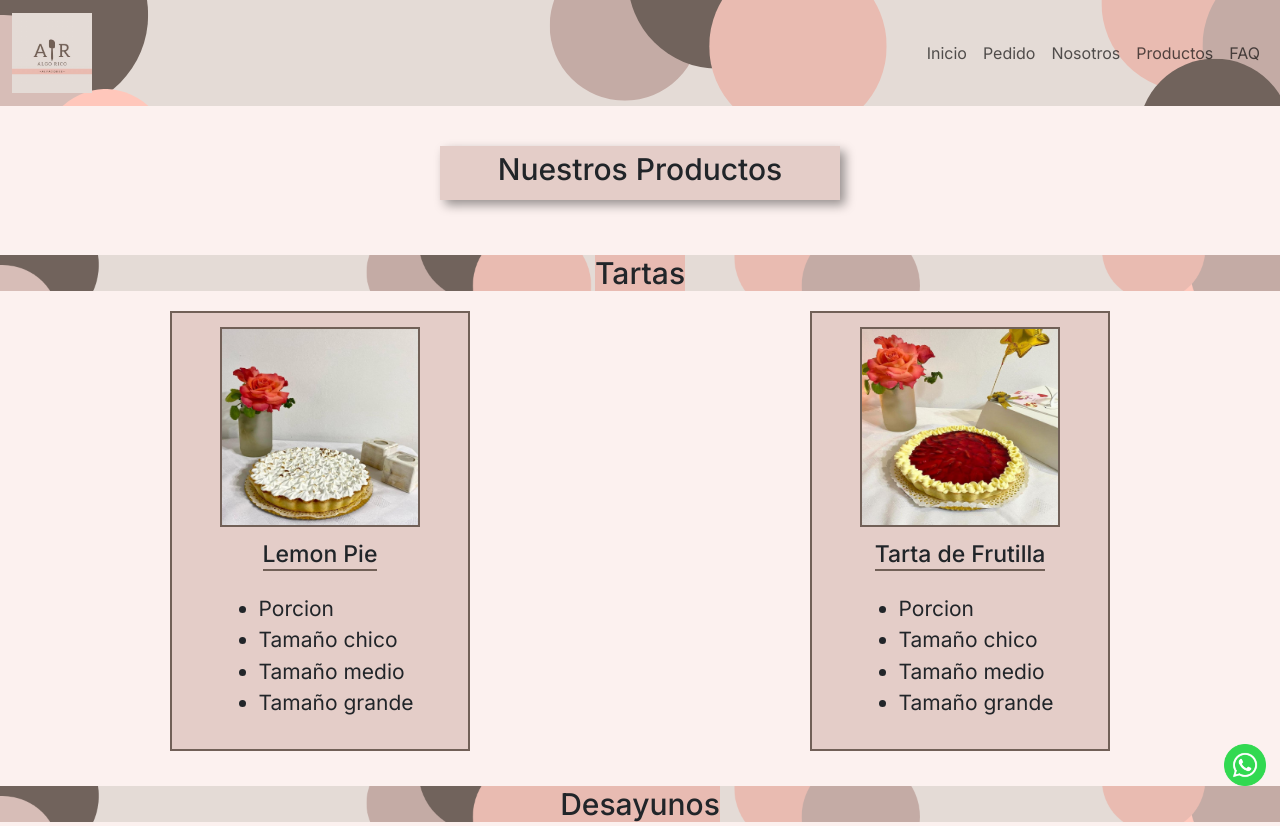
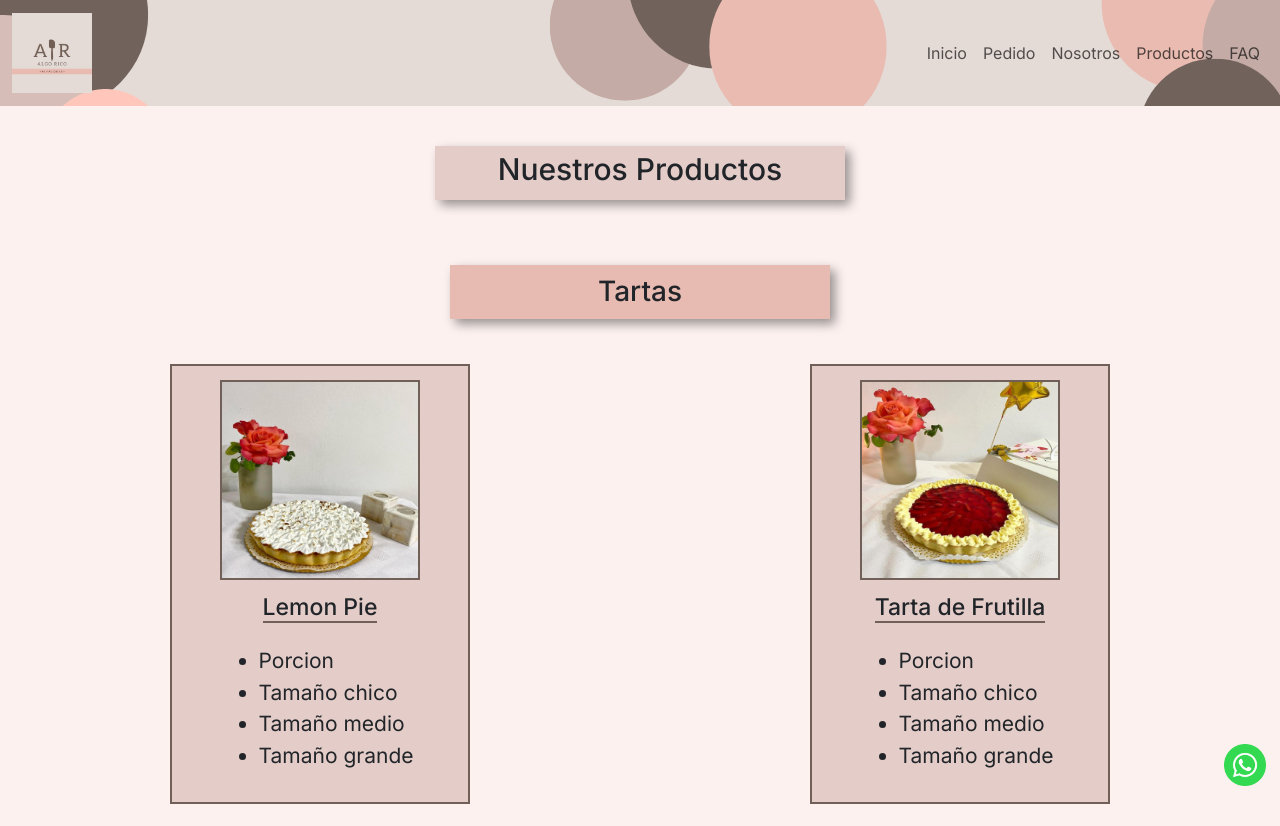
Before and after one commit to SantiBascal/ProyectoFinal-SantiagoBascalCorrea, a website: page pages/productos.html in a window 1280 px wide. Shown: the top 826 px of the page. Drawn offline with nearby package versions, Linux system fonts and the light colour scheme.

Commit message:
Proyecto terminado

```diff
--- a/style/scss/pages/_faq.scss
+++ b/style/scss/pages/_faq.scss
@@ -19,6 +19,7 @@
             font-size: 18px;
             background-color: $colorSecundario;
             text-align: center;
+            padding: 10px 0px;
         }
         p{
             font-size: 17px;
--- a/style/scss/pages/_productos.scss
+++ b/style/scss/pages/_productos.scss
@@ -4,7 +4,7 @@
     align-items: center;
 
     .titulo{
-        margin: 20px 0px;
+        margin: 20px 0px 10px 0px;
         background-color: $colorFooter;
         width: 300px;
         box-shadow: 5px 5px 10px rgba( 0, 0, 0, 0.4);
@@ -22,16 +22,17 @@
     }
 
     .sProductos {
-        margin-top: 10px;
-        width: 100%;
-        background-image: url(../../images/navbar.png);
-        background-size: cover;
+        margin: 25px 0px;
+        width: 280px;
+        background-color: $colorSecundario;
         display: flex;
+        flex-direction: column;
         justify-content: center;
-
+        align-items: center;
+        box-shadow: 5px 5px 10px rgba( 0, 0, 0, 0.4);
         h2 {
             font-size: 23px;
-            background-color: $colorSecundario;
+            padding: 10px 0px;
             margin: 0px;
         }
     }
@@ -46,7 +47,7 @@
             height: 385px;
             width: 250px;
             background-color: $colorFooter;
-            margin-top: 15px;
+            margin: 15px 0px;
             display: flex;
             flex-direction: column;
             justify-content: space-evenly;
@@ -67,6 +68,20 @@
 
 @media(min-width: 768px) {
     #productos {
+        .titulo{
+            width: 340px;
+            div{
+                h1{
+                    font-size: 27px;
+                }
+            }
+        }
+        .sProductos{
+            width: 320px;
+            h2{
+                font-size: 25px;
+            }
+        }
         .productos__style {
             flex-direction: row;
             justify-content: space-around;
@@ -82,13 +97,13 @@
 
     #productos{
         .sProductos {
-            margin-top: 15px;
+            width: 380px;
             h2{
-                font-size: 30px;
+                font-size: 28px;
             }
         }
         .titulo{
-            width: 400px;
+            width: 410px;
             margin: 40px 0px;
             div{
                 h1{
```
Also changed, not shown: style/css/style.css, 1 other file.
